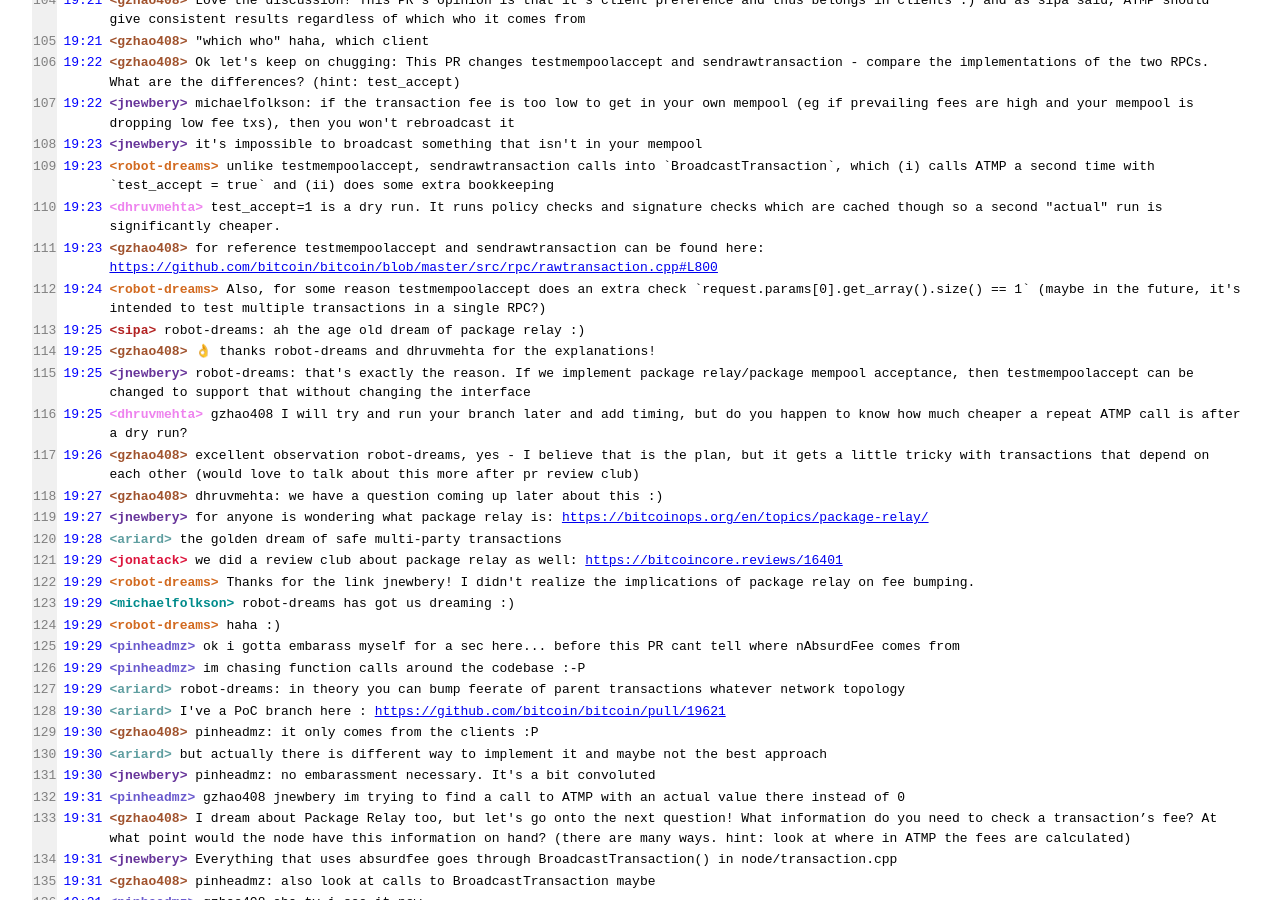
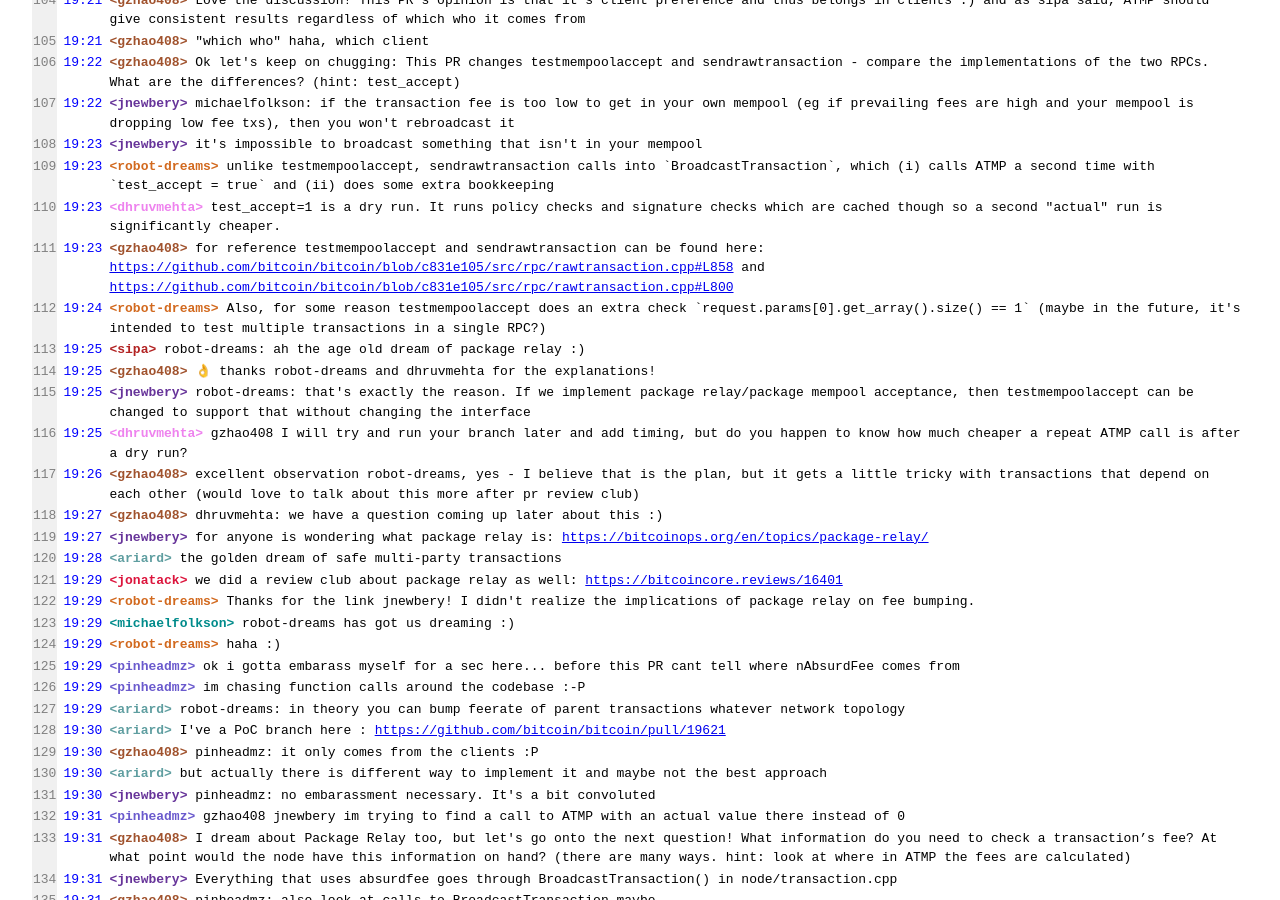
Before and after one commit to bitcoin-core-review-club/website, a Jekyll site: the page built from _posts/2020-08-26-#19339.md, in a window 1280 px wide and 900 px high, scrolled down 4330 px. Built offline with Jekyll 4.4.1, drawn with Linux system fonts in a browser that asks for light colours.

Commit message:
n19339 link fixups

```diff
--- a/_posts/2020-08-26-#19339.md
+++ b/_posts/2020-08-26-#19339.md
@@ -223,7 +223,7 @@ commit: 67bb714
 19:23 <jnewbery> it's impossible to broadcast something that isn't in your mempool
 19:23 <robot-dreams> unlike testmempoolaccept, sendrawtransaction calls into `BroadcastTransaction`, which (i) calls ATMP a second time with `test_accept = true` and (ii) does some extra bookkeeping
 19:23 <dhruvmehta> test_accept=1 is a dry run. It runs policy checks and signature checks which are cached though so a second "actual" run is significantly cheaper.
-19:23 <gzhao408> for reference testmempoolaccept and sendrawtransaction can be found here: https://github.com/bitcoin/bitcoin/blob/master/src/rpc/rawtransaction.cpp#L800
+19:23 <gzhao408> for reference testmempoolaccept and sendrawtransaction can be found here: https://github.com/bitcoin/bitcoin/blob/c831e105/src/rpc/rawtransaction.cpp#L858 and https://github.com/bitcoin/bitcoin/blob/c831e105/src/rpc/rawtransaction.cpp#L800
 19:24 <robot-dreams> Also, for some reason testmempoolaccept does an extra check `request.params[0].get_array().size() == 1` (maybe in the future, it's intended to test multiple transactions in a single RPC?)
 19:25 <sipa> robot-dreams: ah the age old dream of package relay :)
 19:25 <gzhao408> 👌 thanks robot-dreams and dhruvmehta for the explanations!
```
